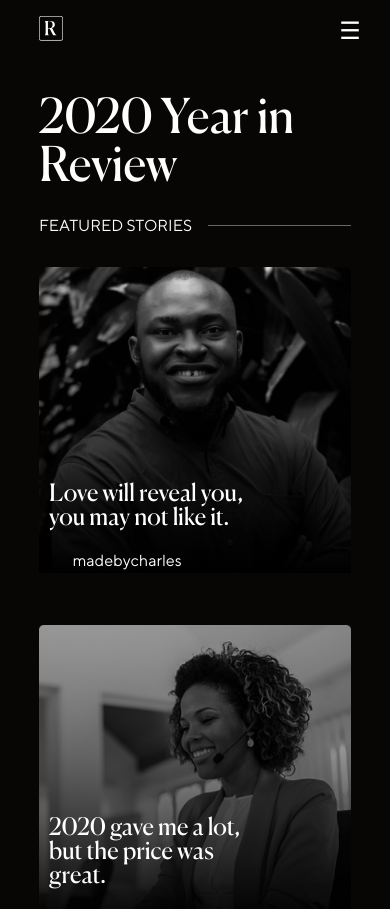
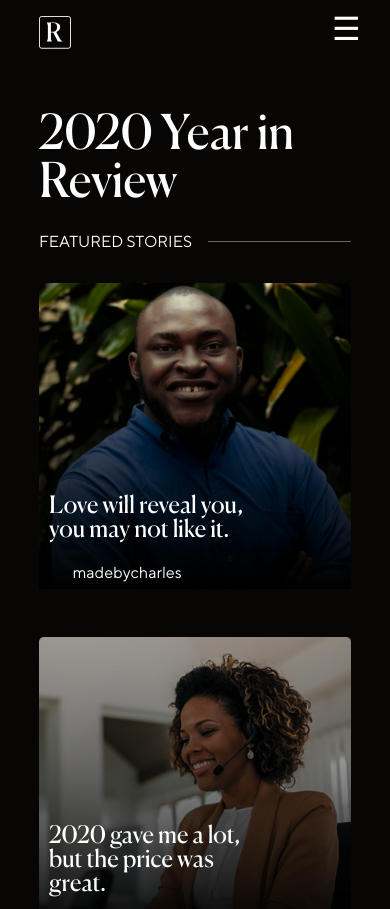
Before and after one commit to retrogram/retro-v2.0, a Next.js app: page /stories in a window 390 px wide. Shown: the top 909 px of the page. Built offline with nearby package versions, Linux system fonts and the light colour scheme; some icons are missing.

Commit message:
changed modal scroll and color

```diff
--- a/components/layout.module.css
+++ b/components/layout.module.css
@@ -26,7 +26,7 @@
 
 .main {
     width: 80%;
-    margin: 6rem auto 4rem;
+    margin: 7rem auto 4rem;
     color: #fefefe;
     font-family: TTNormsPro;
 }
--- a/components/modal.module.css
+++ b/components/modal.module.css
@@ -14,10 +14,10 @@
 .content {
   font-family: TTNormsPro;
   font-weight: 100;
-  background-color: #c5b9b9;
+  background-color: #000000;
   border-radius: 0.25rem;
   width: 80vw;
-  padding: 2rem;
+  padding: 1rem;
   position: absolute;
   top: 50%;
   left: 50%;
@@ -27,6 +27,11 @@
 
 .closeIcon {
   width: 20px;
+  color: #ffffff;
+  cursor: pointer;
+  position: absolute;
+  top: .5rem;
+  right: .5rem;
 }
 
 /* Social Share modal styles */
@@ -35,13 +40,11 @@
   grid-template-columns: repeat(5, 1fr);
 }
 
-.container > * {
-  margin: .5rem;
-}
-
 .icon {
   width: 38px;
   color: #fff;
+  margin: 0 auto;
+  padding: 0;
 }
 
 .icon:hover {
@@ -90,6 +93,7 @@
 
   .content {
     width: auto;
+    padding: 2rem;
   }
 
   /* Social Share modal styles */
--- a/components/navbar.module.css
+++ b/components/navbar.module.css
@@ -6,6 +6,8 @@
     overflow: hidden;
     background-color: #080604;
     z-index: 1;
+    display: flex;
+    align-items: center;
 }
 
 .navbar {
@@ -18,14 +20,14 @@
 .navbarToggle {
     position: absolute;
     right: 7.5%;
-    justify-content: center;
+    top: 10px;
     cursor: pointer;
-    font-size: 1.5rem;
+    font-size: 2rem;
 }
 
 .name {
     display: inline-block;
-    width: 1.5rem;
+    width: 2rem;
 }
 
 .mainNavbar {
--- a/pages/posts/storydetail.module.css
+++ b/pages/posts/storydetail.module.css
@@ -24,7 +24,6 @@
 
 .gradient {
     position: relative;
-    display: inline-block;
 }
 
 .gradient::after {
@@ -52,7 +51,8 @@
 }
 
 .shareModal {
-    font-size: 26px;
+    font-size: 20px;
+    padding-bottom: 1rem;
     font-weight: 100;
     text-align: center;
 }
@@ -83,6 +83,10 @@
         grid-template-columns: 1.5fr 2fr;
         grid-column-gap: 5rem;
     }
+
+    .shareModal {
+        font-size: 28px;
+    }
 }
 
 @media screen and (min-width: 1440px) {
@@ -93,14 +97,4 @@
     .shareModal {
         font-size: 36px;
     }
-
-    .gradient {
-        position: fixed;
-    }
-
-    .articleContainer {
-        margin-top: 0;
-        height: 100vh;
-        overflow-y: auto;
-    }
 }
--- a/pages/stories.module.css
+++ b/pages/stories.module.css
@@ -41,13 +41,6 @@
 
 .gradient {
     position: relative;
-    display: inline-block;
-    -webkit-filter: grayscale(100%);
-    -webkit-filter: grayscale(100%);
-    -moz-filter: grayscale(100%);
-    -ms-filter: grayscale(100%);
-    filter: grayscale(100%);
-    transition: filter 0.7s ease-in-out;
 }
 
 .gradient::after {
@@ -59,13 +52,6 @@
     top: 0;
     left: 0;
     background: linear-gradient(to bottom, rgba(255, 255, 255, 0) 0, #000 100%);
-}
-
-.gradient:hover {
-    -webkit-filter: none;
-    -moz-filter: none;
-    -ms-filter: none;
-    filter: none;
 }
 
 .individual {
@@ -117,6 +103,22 @@
         margin-bottom: 0;
         max-height: 450px;
     }
+
+    .gradient {
+        -webkit-filter: grayscale(100%);
+        -webkit-filter: grayscale(100%);
+        -moz-filter: grayscale(100%);
+        -ms-filter: grayscale(100%);
+        filter: grayscale(100%);
+        transition: filter 0.7s ease-in-out;
+    }
+
+    .gradient:hover {
+        -webkit-filter: none;
+        -moz-filter: none;
+        -ms-filter: none;
+        filter: none;
+    }
 }
 
 @media screen and (min-width: 1440px) {
```
Also changed, not shown: components/modal.js (+0 -7 lines).
